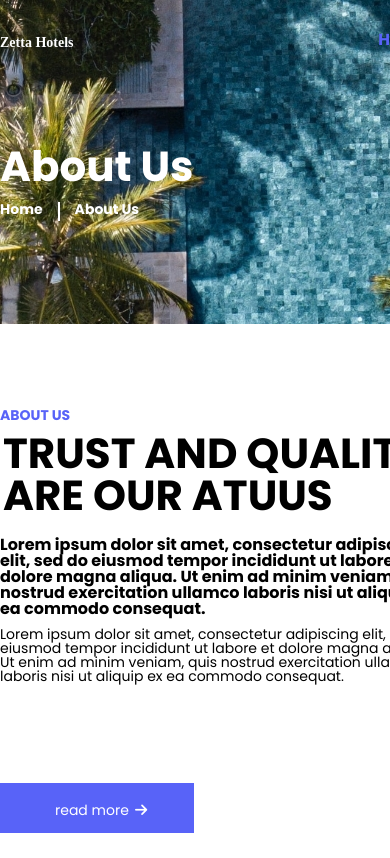
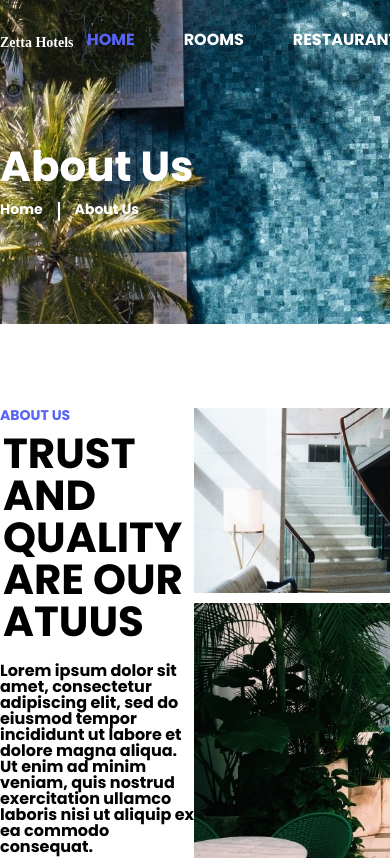
Before and after one commit to Mariami985/lesson8, a plain HTML site: page index.html in a window 390 px wide. Shown: the top 858 px of the page. Drawn offline with Linux system fonts and the light colour scheme; files whose address does not match are found by name.

Commit message:
add responsive

```diff
--- a/css/style.css
+++ b/css/style.css
@@ -1,6 +1,7 @@
 /*Bases classes*/
 .container{
-	width: 1088px;
+	max-width: 1088px;
+	width: 100%;
 	margin: 0 auto;
 }
 .d-flex{
@@ -75,8 +76,10 @@ li{
 	margin-top: 84px;
 }
 .left-box{
-	width: 444px;
-	height: 388px;
+	max-width: 444px;
+	width: 100%;
+	max-height: 388px;
+	height: 100%;
 
 }
 .left-box h3{
@@ -194,7 +197,8 @@ li{
 	font-weight: bolder;
 }
 .box1{
-	width:260px;
+	max-width:260px;
+	width: 100%;
 	height: 260px;
 	background-color: #fff;
 	justify-content: center;
--- a/index.html
+++ b/index.html
@@ -2,11 +2,13 @@
 <html>
 	<head>
 		<meta charset="utf-8">
+		<meta name="viewport" content="width=device-width, initial-scale=1.0">
 		<title>About us</title>
 		<script src="https://kit.fontawesome.com/7bd060919f.js"
 		crossorigin="anonymous"></script>
 		<link rel="stylesheet" type="text/css" href="css/reset.css">
 		<link rel="stylesheet" type="text/css" href="css/style.css">
+		<link rel="stylesheet" type="text/css" href="css/responsive.css">
 		<link rel="stylesheet" type="text/css" href="css/fonts.css">
 	</head>
 	<body>
@@ -235,7 +237,5 @@
 			</div>
 
 		</footer>
-
-
 	</body>
 </html>
```
Also changed, not shown: css/responsive.css (added).
